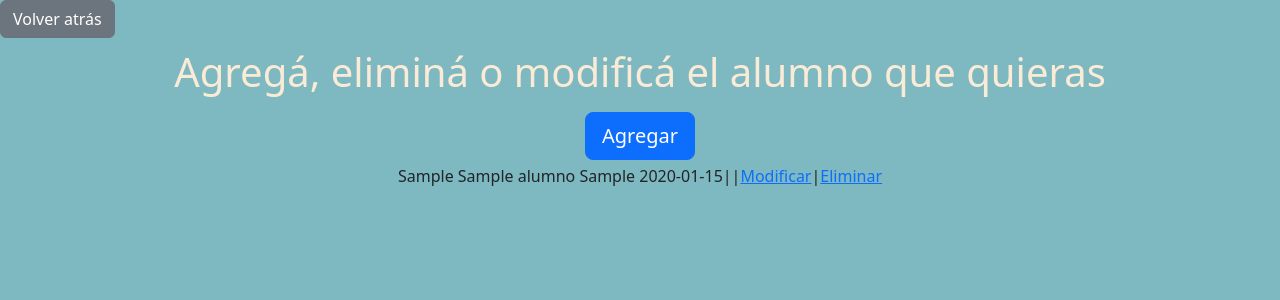
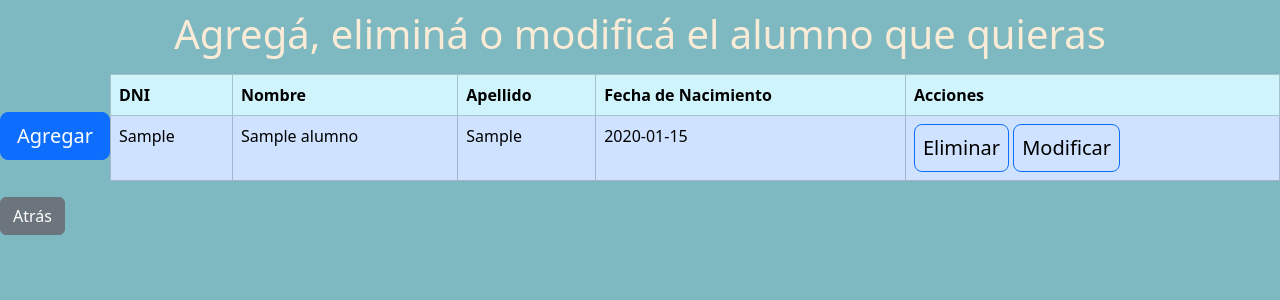
Before and after one commit to Pablo088/p2martinezPablo, a PHP site: page /pagina_alumno.php in a window 1280 px wide. Shown: the top 300 px of the page. Run offline with PHP 8.4, Linux system fonts and the light colour scheme; tables that the repository leaves empty hold one stand-in row (values such as "Sample post").

Commit message:
pagina_alumno.php

```diff
--- a/TAD/Alumno/pagina_alumno.php
+++ b/TAD/Alumno/pagina_alumno.php
@@ -1,3 +1,10 @@
+<?php
+     require_once("../../TAD/BD/conexion.php");
+
+    $listadoAlumnos = "Select * from alumno";
+    $alumnoListado = mysqli_query($connection,$listadoAlumnos);
+?>
+
 <!DOCTYPE html>
 <html lang="en">
 <head>
@@ -7,37 +14,36 @@
     <link rel="stylesheet" href="/bootstrap/bootstrap-5.3.2-dist/css/bootstrap.min.css">
 </head>
 <body style="background-color: rgb(126, 184, 192);">
-    <a href="../pagina_principal.html"><button class="btn btn-secondary">Volver atrás</button></a>
     <h1 style="display: flex; justify-content: center;color: antiquewhite; margin-top: 10px;" >Agregá, eliminá o modificá el alumno que quieras</h1>
     <div class="mt-3" style="display: flex; justify-content: center;align-items: center;">
         <a href="/Alumno/Alta_Alumno/alta_alumno.php"><button class="btn btn-primary btn-lg">Agregar</button></a>
-        <!---<a href="/Alumno/Baja_Alumno/baja_alumno.php"><button class="btn btn-primary btn-lg">Eliminar</button></a>
-        <a href="/Alumno/Modificacion_Alumno/modificacion_alumno.php"><button class="btn btn-primary btn-lg">Modificar</button></a>-->
+        <table class="table table-bordered table-hover">
+            <thead>
+                <tr class="table table-info">
+                    <th>DNI</th>
+                    <th>Nombre</th>
+                    <th>Apellido</th>
+                    <th>Fecha de Nacimiento</th>
+                    <th>Acciones</th>
+                </tr>
+            </thead>
+            <tbody>
+                <?php  foreach($alumnoListado as $listado){ ?>
+                <tr class="table table-primary">
+                    <td><?php echo $listado["dni_alumno"]?></td>
+                    <td><?php echo $listado["nombre_alumno"]?></td>
+                    <td><?php echo $listado["apellido_alumno"]?></td>
+                    <td><?php echo $listado["fecha_nacimiento_alumno"]?></td>
+                    <td>
+                        <?php echo "<a href='/Alumno/Baja_Alumno/baja_alumno.php?dni=".$listado["dni_alumno"]."'><button class='btn btn-primary btn-lg'>Eliminar</button></a>"?>
+                        <a href='/Alumno/Modificacion_Alumno/modificacion_alumno.php?dni=<?php echo $listado["dni_alumno"]?>'><button class='btn btn-primary btn-lg' name='enviar'>Modificar</button></a>
+
+                    </td>
+                </tr>
+                <?php  } ?>
+            </tbody>
+        </table>
     </div>
-
+    <a href="../pagina_principal.html"><button class="btn btn-secondary">Atrás</button></a>
 </body>
 </html>
-
-<?php
-     require_once("../../TAD/BD/conexion.php");
-
-    $listadoAlumnos = "Select * from alumno";
-    $alumnoListado = mysqli_query($connection,$listadoAlumnos);
-
-    foreach($alumnoListado as $listado){
-        echo "<div class='mt-1 d-flex justify-content-center'>";
-        echo($listado["dni_alumno"]);
-        echo" ";
-        echo($listado["nombre_alumno"]);
-        echo" ";
-        echo($listado["apellido_alumno"]);
-        echo" ";
-        echo($listado["fecha_nacimiento_alumno"]);
-        echo"||";
-        echo" ";
-        echo "<a href='Modificacion_Alumno/modificacion_alumno.php?id=".$listado['dni_alumno']."'>Modificar</a>";
-        echo "|";
-        echo "<a href='Baja_Alumno/baja_alumno.php?id=".$listado['dni_alumno']."'>Eliminar</a>";
-        echo"</div>";
-    }
-?>
```
